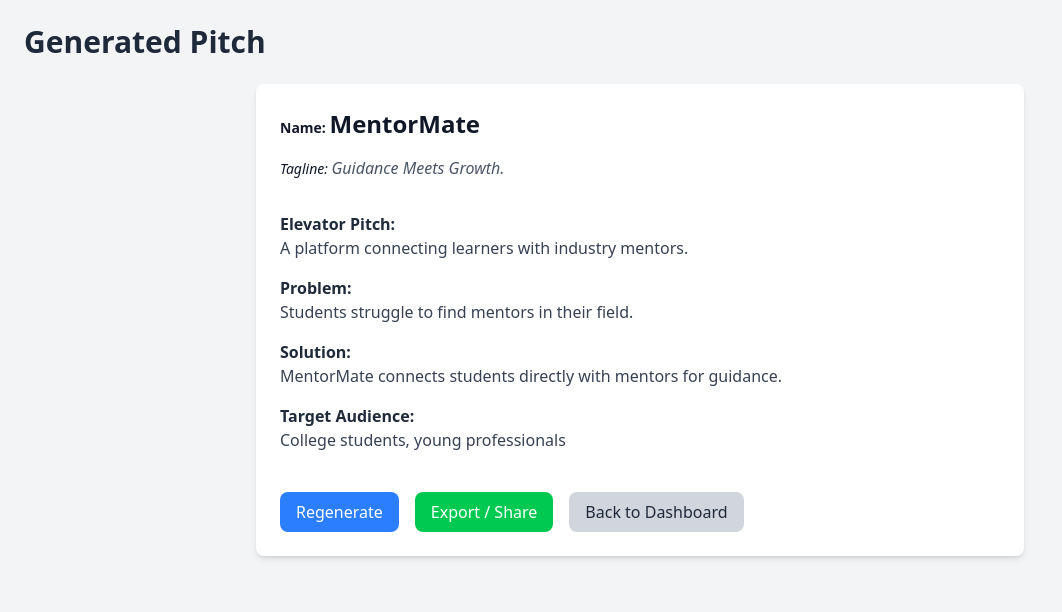
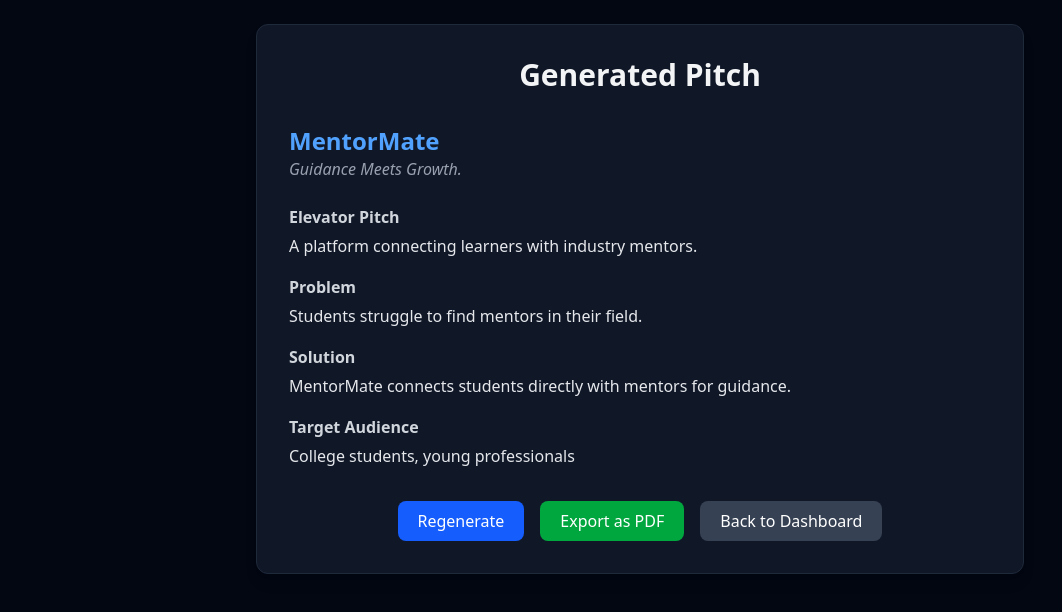
Before and after one commit to Zubain-Nadeem/SMIT-Hackathon, a React (Vite) app: page /pitch/1 in a window 1280 px wide. Shown: the top 612 px of the page, without its empty margins (0-1062 px from the left). Built offline with nearby package versions, Linux system fonts and the light colour scheme; no server answers; sample sign-in values are in the browser's storage.

Commit message:
Genrated page updated

```diff
--- a/src/Pages/GeneratedPitch.jsx
+++ b/src/Pages/GeneratedPitch.jsx
@@ -30,19 +30,15 @@ const GeneratedPitch = () => {
     if (newPitch) {
       setPitch(newPitch);
       const userId = auth.currentUser?.uid;
-      if (userId) {
-        await savePitch(userId, newPitch);
-      }
+      if (userId) await savePitch(userId, newPitch);
     } else {
       alert("Failed to regenerate pitch. Try again.");
     }
   };
 
-  // ✅ Export as PDF
   const handleExport = () => {
     const doc = new jsPDF();
     let y = 20;
-
     const display = pitch || placeholder;
 
     doc.setFont("helvetica", "bold");
@@ -83,61 +79,61 @@ const GeneratedPitch = () => {
   const displayPitch = pitch || placeholder;
 
   return (
-    <div className="min-h-screen bg-gray-100 p-6">
-      <h1 className="text-3xl font-bold mb-6 text-gray-800">Generated Pitch</h1>
+    <div className="min-h-screen bg-gray-950 text-gray-100 p-6">
+      <div className="max-w-3xl mx-auto bg-gray-900 border border-gray-800 rounded-xl shadow-lg p-8">
+        <h1 className="text-3xl font-bold mb-8 text-center">Generated Pitch</h1>
 
-      <div className="bg-white p-6 rounded-lg shadow-md max-w-3xl mx-auto flex flex-col gap-4">
-        <h2 className="text-2xl font-semibold text-gray-900">
-          <span className="text-sm text-gray-900">Name: </span>
-          {displayPitch.name}
-        </h2>
-        <p className="text-gray-600 italic">
-          <span className="text-sm text-gray-900">Tagline: </span>
-          {displayPitch.tagline}
-        </p>
-
-        <div className="mt-4">
-          <h3 className="font-semibold text-gray-800">Elevator Pitch:</h3>
-          <p className="text-gray-700">{displayPitch.elevatorPitch}</p>
+        <div className="space-y-6">
+          <div>
+            <h2 className="text-2xl font-semibold text-blue-400">{displayPitch.name}</h2>
+            <p className="italic text-gray-400">{displayPitch.tagline}</p>
           </div>
 
-        <div>
-          <h3 className="font-semibold text-gray-800">Problem:</h3>
-          <p className="text-gray-700">{displayPitch.problem}</p>
+          <div className="space-y-4">
+            <section>
+              <h3 className="font-semibold text-gray-300 mb-1">Elevator Pitch</h3>
+              <p className="text-gray-200 leading-relaxed">{displayPitch.elevatorPitch}</p>
+            </section>
+
+            <section>
+              <h3 className="font-semibold text-gray-300 mb-1">Problem</h3>
+              <p className="text-gray-200 leading-relaxed">{displayPitch.problem}</p>
+            </section>
+
+            <section>
+              <h3 className="font-semibold text-gray-300 mb-1">Solution</h3>
+              <p className="text-gray-200 leading-relaxed">{displayPitch.solution}</p>
+            </section>
+
+            <section>
+              <h3 className="font-semibold text-gray-300 mb-1">Target Audience</h3>
+              <p className="text-gray-200 leading-relaxed">{displayPitch.targetAudience}</p>
+            </section>
           </div>
 
-        <div>
-          <h3 className="font-semibold text-gray-800">Solution:</h3>
-          <p className="text-gray-700">{displayPitch.solution}</p>
-        </div>
-
-        <div>
-          <h3 className="font-semibold text-gray-800">Target Audience:</h3>
-          <p className="text-gray-700">{displayPitch.targetAudience}</p>
-        </div>
-
-        <div className="flex gap-4 mt-6">
+          <div className="flex flex-wrap gap-4 mt-8 justify-center">
             <button
-            className="px-4 py-2 bg-blue-500 text-white rounded-lg hover:bg-blue-600 transition"
               onClick={handleRegenerate}
               disabled={loading}
+              className="px-5 py-2 bg-blue-600 hover:bg-blue-500 rounded-lg text-white font-medium transition disabled:opacity-50"
             >
               {loading ? "Regenerating..." : "Regenerate"}
             </button>
 
             <button
-            className="px-4 py-2 bg-green-500 text-white rounded-lg hover:bg-green-600 transition"
               onClick={handleExport}
+              className="px-5 py-2 bg-green-600 hover:bg-green-500 rounded-lg text-white font-medium transition"
             >
-            Export / Share
+              Export as PDF
             </button>
 
             <button
-            className="px-4 py-2 bg-gray-300 text-gray-800 rounded-lg hover:bg-gray-400 transition"
               onClick={() => navigate("/dashboard")}
+              className="px-5 py-2 bg-gray-700 hover:bg-gray-600 rounded-lg text-white font-medium transition"
             >
               Back to Dashboard
             </button>
+          </div>
         </div>
       </div>
     </div>
```
Lines whose indentation alone changed are shown as unchanged.
